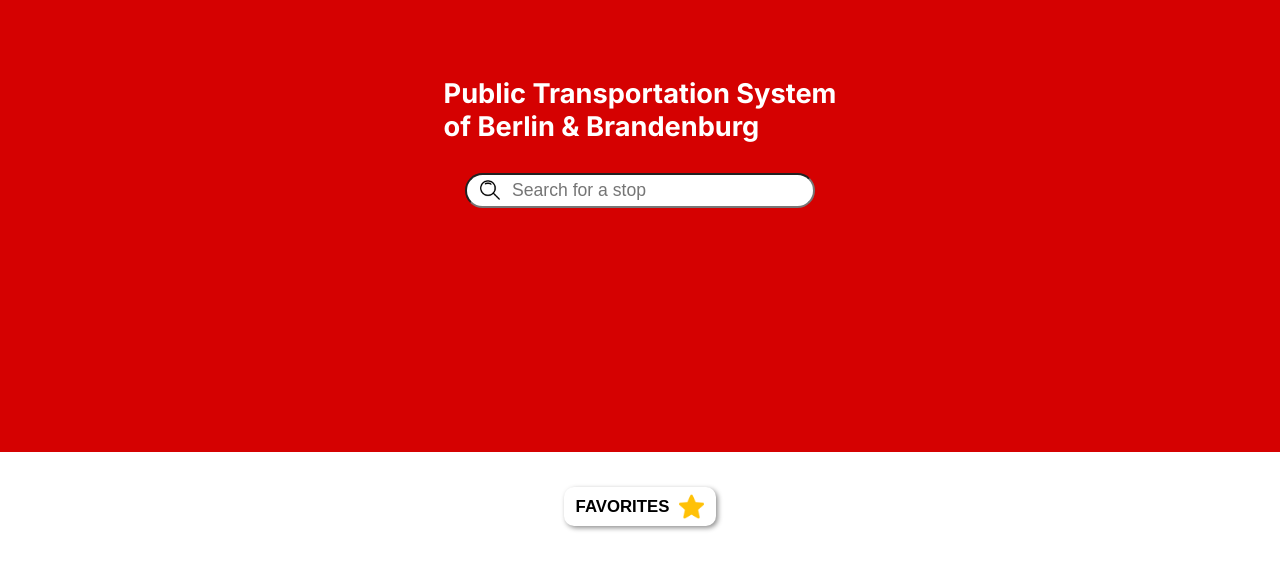
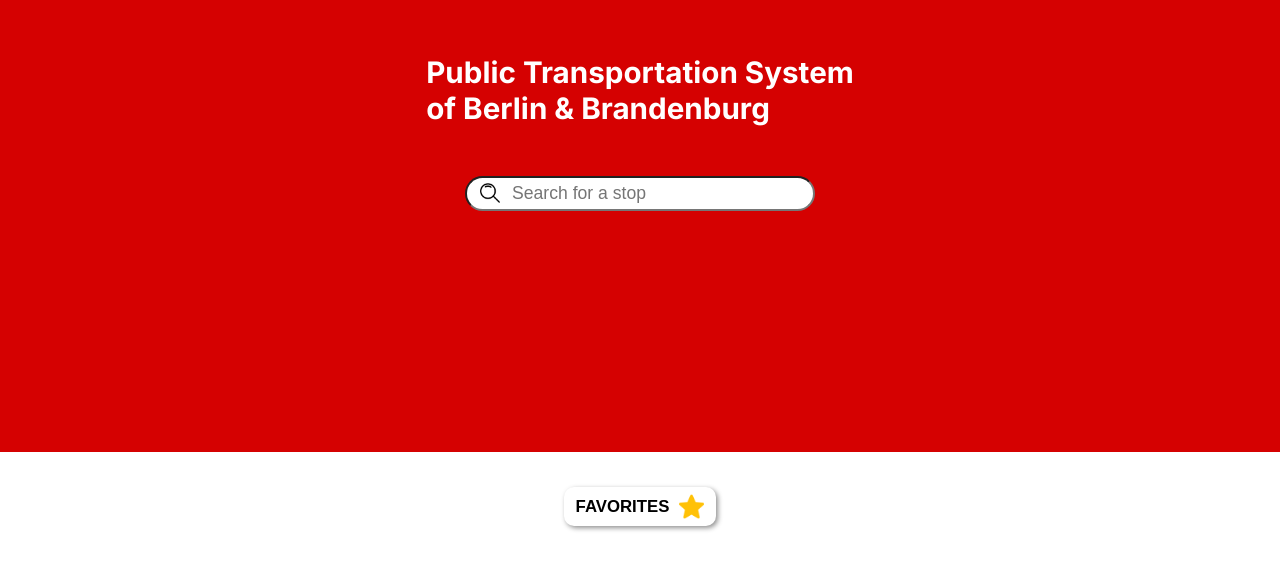
Before and after one commit to jannisgu/transportation_app, a Next.js app: page / in a window 1280 px wide. Shown: the part 188-758 px from the top of the page. Built offline with nearby package versions, Linux system fonts and the light colour scheme.

Commit message:
added warnind indication, refresh, styling

```diff
--- a/app/globals.css
+++ b/app/globals.css
@@ -1,6 +1,6 @@
 
 :root {
-  --foreground-clr: rgb(14, 14, 14);
+  --black: rgb(17, 17, 17);
   --background-clr: white;
   --main-clr: rgb(213, 1, 1);
   --gray: rgb(212, 212, 212);
@@ -56,9 +56,8 @@ section.white {
   justify-content: flex-start;
 }
 h2 {
-  font-size: 1.7rem;
-  margin-top: 20px;
-  margin-bottom: 30px;
+  font-size: 1.85rem;
+  margin-bottom: 50px;
 }
 
 .searchInput {
@@ -106,9 +105,8 @@ h2 {
   transition: all 0.3s ease-in-out;
 }
 .favs-toggle.active {
-  background-color: black;
+  background-color: var(--black);
   color: white;
-
 }
 .no-data{
   margin-top: 30px;
@@ -188,36 +186,44 @@ h2 {
   width: 100%;
   background-color: rgb(233, 233, 233);
 }
-.departure-head {
-  display: flex;
-  flex-direction: column;
-  align-items: center;
+.departure-page h1 {
   width: 80%;
   max-width: 550px;
-  padding-top: 30px;
-  padding-bottom: 0px;
+  padding-block: 20px;
+  padding-inline: 10px;
+  margin-block: 20px;
+  margin-top: 20px;
+  margin-bottom: 0px;
   background-color: var(--main-clr);
   border-radius: 10px;
-  margin-block: 20px;
-}
-.departure-head h1 {
-  margin-top: 0px;
   font-size: 1.9rem;
-  max-width: 550px;
+  letter-spacing: 2.5px;
   text-align: center;
   color: white;
   cursor: default;
+  box-shadow: 5px 5px 10px rgba(0, 0, 0, 0.267);
 }
-.departure-head .flex {
+.departure-head {
   display: flex;
   justify-content: space-between;
   align-items: center;
   width: 100%;
-  padding: 0px 20px;
+  max-width: 550px;
+  padding: 15px 20px;
+}
+.departure-head>a:hover {
+  rotate: 45deg;
+  transition: all 0.3s ease;
+}
+.departure-head>a:active {
+  rotate: -720deg;
+  transition: all 10ms ease;
 }
 .departure-head h2 {
-  font-size: 1.5rem;
-  color: rgb(27, 27, 27);
+  font-size: 1.7rem;
+  letter-spacing: 2px;
+  margin: 0;
+  color: rgb(22, 22, 22);
   text-transform: uppercase;
   cursor: default;
 }
@@ -228,7 +234,7 @@ h2 {
   font-size: 1.05rem;
   font-weight: 600;
   text-transform: uppercase;
-  background-color: black;
+  background-color: var(--black);
   color: white;
   cursor: pointer;
 }
@@ -242,13 +248,21 @@ h2 {
 }
 .departure {
   display: grid;
-  grid-template-columns: 1fr 1fr 1fr;
+  grid-template-columns: 20% 1fr 40%;
   justify-content: center;
   align-items: center;
   background-color: white;
   margin-bottom: 25px;
   padding: 12px 20px;
+  padding-bottom: 25px;
   border-radius: 10px;
+  transition: all 0.3s ease;
+  position: relative;
+  overflow: hidden;
+}
+.departure:hover,.departure:active {
+  scale: 1.006;
+  transition: all 0.3s ease;
 }
 .departure .time {
   display: grid;
@@ -286,13 +300,131 @@ h2 {
 .departure .time.tooEarly .delay>span {
   color: green;
 }
-.departure .time .when {
-
+.departure .direction {
+  margin-left: 15px;
+  font-size: 1.3rem;
+  font-weight: 700;
 }
-.departure .direction {
-  font-size: 1.15rem;
+.departure .flex {
+  display: flex;
+  justify-content: space-between;
+  align-items: center;
+  padding-inline: 10px;
+}
+.departure .hints {
+  align-self: center;
+  justify-self: center;
+}
+.departure .right {
+  display: grid;
+  justify-items: flex-end;
+  align-items: center;
+  justify-self: flex-end;
+  gap: 7px;
+}
+.departure .line {
+  display: flex;
+  justify-content: center;
+  align-items: center;
+  gap: 9px;
+  font-size: 0.95rem;
   font-weight: 500;
 }
-.departure .right {
-  justify-self: flex-end;
+.departure .platform {
+  display: flex;
+  justify-content: center;
+  align-items: center;
+  font-size: 0.9em;
+  font-weight: 600;
 }
+.departure .platform>div {
+  min-width: 15px;
+  font-size: 1rem;
+  text-align: end;
+}
+.departure .platform .changed {
+  color: red;
+}
+
+.departure .remarks {
+  grid-column: span 4;
+  margin-top: 6px;
+  display: flex;
+  justify-content: center;
+}
+.departure .remarks.warning {
+  display: grid;
+  justify-items: flex-start;
+  grid-template-columns: 70% 30%;
+}
+.departure .remarks.show::before {
+  content: "";
+  position: absolute;
+  width: 100%;
+  height: 100%;
+  z-index: 0;
+  left: 0;
+  background-color: rgb(194, 194, 194);
+}
+.departure .remarks.show.warning::before {
+  background: rgb(255,0,0);
+  background: linear-gradient(90deg, rgba(255,0,0,1) 0%, rgba(255,0,0,1) 64.5%, rgba(194,194,194,1) 65%, rgba(194,194,194,1) 100%);
+}
+.remarks .warnings,.remarks .hints {
+  z-index: 1;
+  padding: 10px 0px;
+  font-size: 0.8rem;
+}
+.remarks .warnings {
+  background-color: red;
+  margin: 0px 50px 0px 0px;
+  padding-left: 10px;
+}
+.remarks .hints {
+  display: flex;
+  justify-content: center;
+  align-items: center;
+  gap: 20px;
+}
+.remarks.warning .hints {
+  display: block;
+  align-self: flex-start;
+  justify-self: flex-start;
+}
+.remarks .warnings>div, .remarks .hints> div {
+  font-size: 0.75rem;
+  padding: 3px 0px;
+  z-index: 1;
+}
+.departure .remarks button {
+  position: absolute;
+  left: -20px;
+  width: calc(100% + 20px);
+  bottom: 0%;
+  border: 0px;
+  background-color: rgb(194, 194, 194);
+  font-weight: 700;
+  font-size: 1.01rem;
+  cursor: pointer;
+  transition: all 0.3s ease;
+}
+.departure .remarks button:hover {
+  background-color: rgb(159, 159, 159);
+  transition: all 0.3s ease;
+}
+.departure .remarks.warning button {
+  background-color: red;
+  color: white;
+  transition: all 0.3s ease;
+}
+.departure .remarks.warning button:hover {
+  background-color: var(--main-clr);
+  color: white;
+  transition: all 0.3s ease;
+}
+
+.departure .remarks.show button {
+  background-color: rgb(144, 144, 144);
+  color: var(--black);
+  transition: all 0.3s ease;
+}
```
Also changed, not shown: app/[id]/components/DepartureEntry.jsx (+19 -3 lines), app/[id]/page.jsx (+10 -7 lines), public/reload.png (added).
